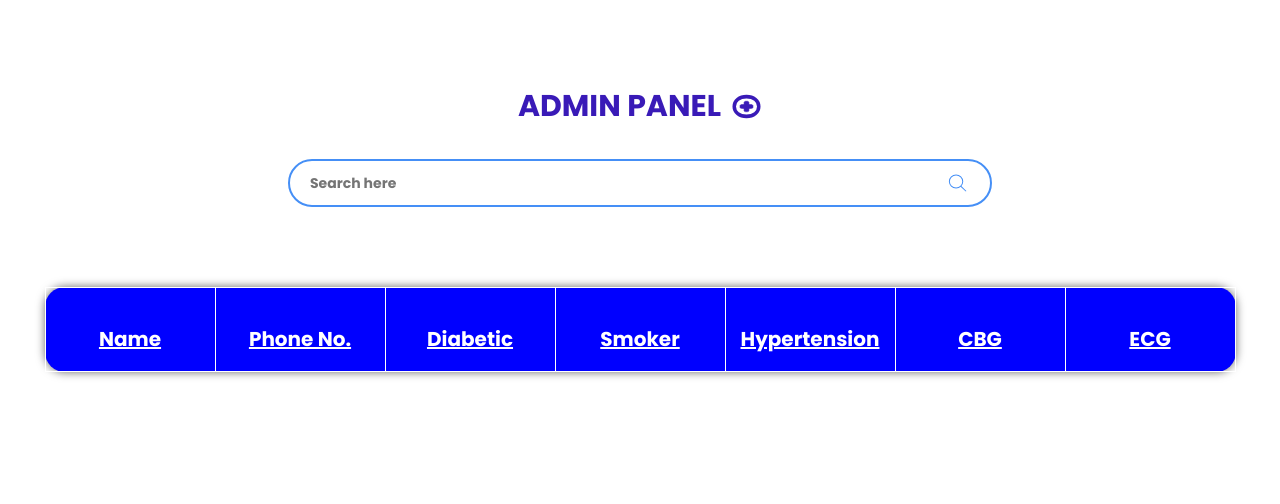
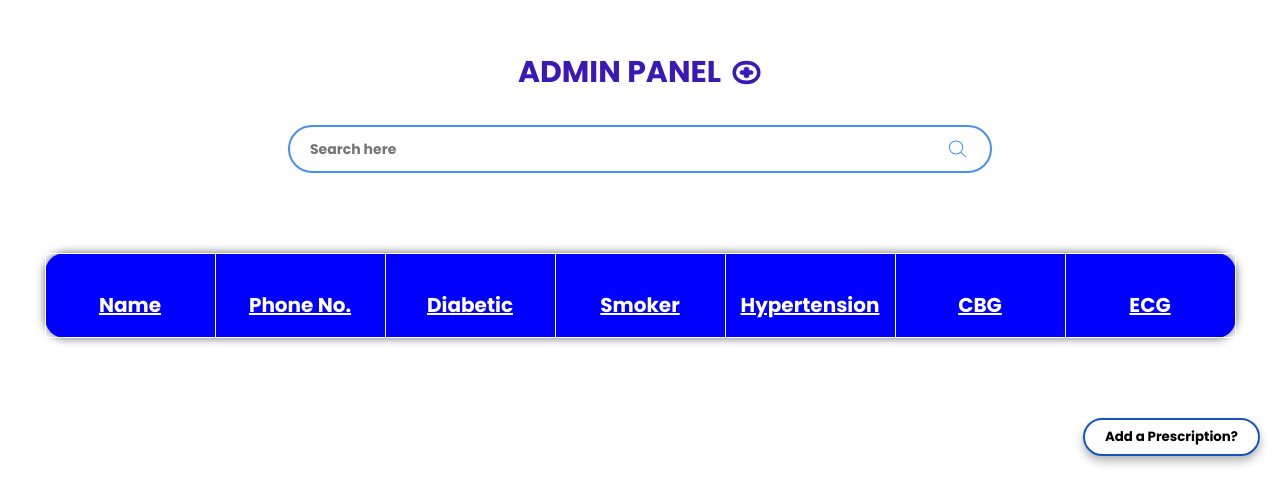
Before and after one commit to manjeetsharma0796/medical-form, a React (Vite) app: page /admin in a window 1280 px wide. Shown: the part 162-666 px from the top of the page. Built offline with nearby package versions, Linux system fonts and the light colour scheme; no server answers.

Commit message:
adding prescription button

```diff
--- a/src/components/componentsCss/DetailTable.css
+++ b/src/components/componentsCss/DetailTable.css
@@ -29,6 +29,7 @@ th, td{
     min-width: 17rem;
     padding: 1.5rem;
     line-height: 1.7;
+    cursor: pointer;
 }
 
 td{
--- /dev/null
+++ b/src/miniCompo/PrescriptionB.jsx
@@ -0,0 +1,39 @@
+import React from 'react';
+import styled, { createGlobalStyle } from "styled-components";
+
+const PrescriptionB = () => {
+  return (
+    <>
+        <Bperi>
+            <button id='addPres'>Add a Prescription?</button>
+        </Bperi>
+    </>
+  )
+};
+
+const Bperi = styled.div`
+    width: 124rem;
+    display: flex;
+    align-items: center;
+    justify-content: flex-end;
+
+    #addPres{
+        border: solid 2px #1553BB;
+        border-radius: 2rem;
+        padding: .7rem 2rem;
+        background: transparent;
+        color: #000000;
+        box-shadow: 0 5px 10px rgba(0,0,0,0.3);
+        cursor: pointer;
+        transition: all 0.13s ease-in;
+    }
+
+    #addPres:hover{
+        scale: 0.98;
+        box-shadow: 0 5px 10px rgba(0,0,0,0.4);
+
+    }
+`;
+
+
+export default PrescriptionB
--- a/src/pages/Admin.jsx
+++ b/src/pages/Admin.jsx
@@ -1,5 +1,6 @@
 import React from 'react';
 import DetailTable from '../components/DetailTable';
+import PrescriptionB from '../miniCompo/PrescriptionB';
 import './pageCss/Admin.css';
 
 const Admin = () => {
@@ -17,6 +18,9 @@ const Admin = () => {
         <div id="patientDetailsAdmin">
           <DetailTable />
         </div>
+        <div className="presButtonArea">
+          <PrescriptionB />
+        </div>
       </div>
     </>
   )
```
